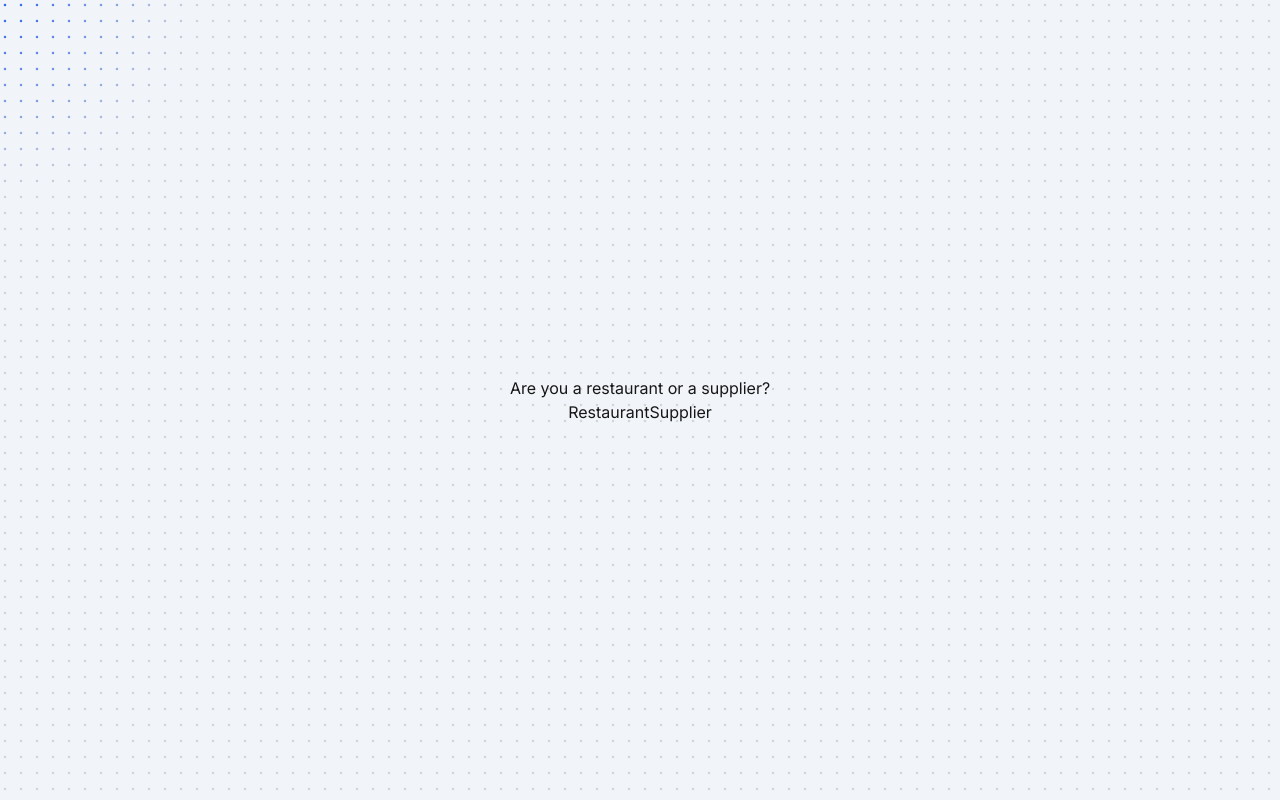
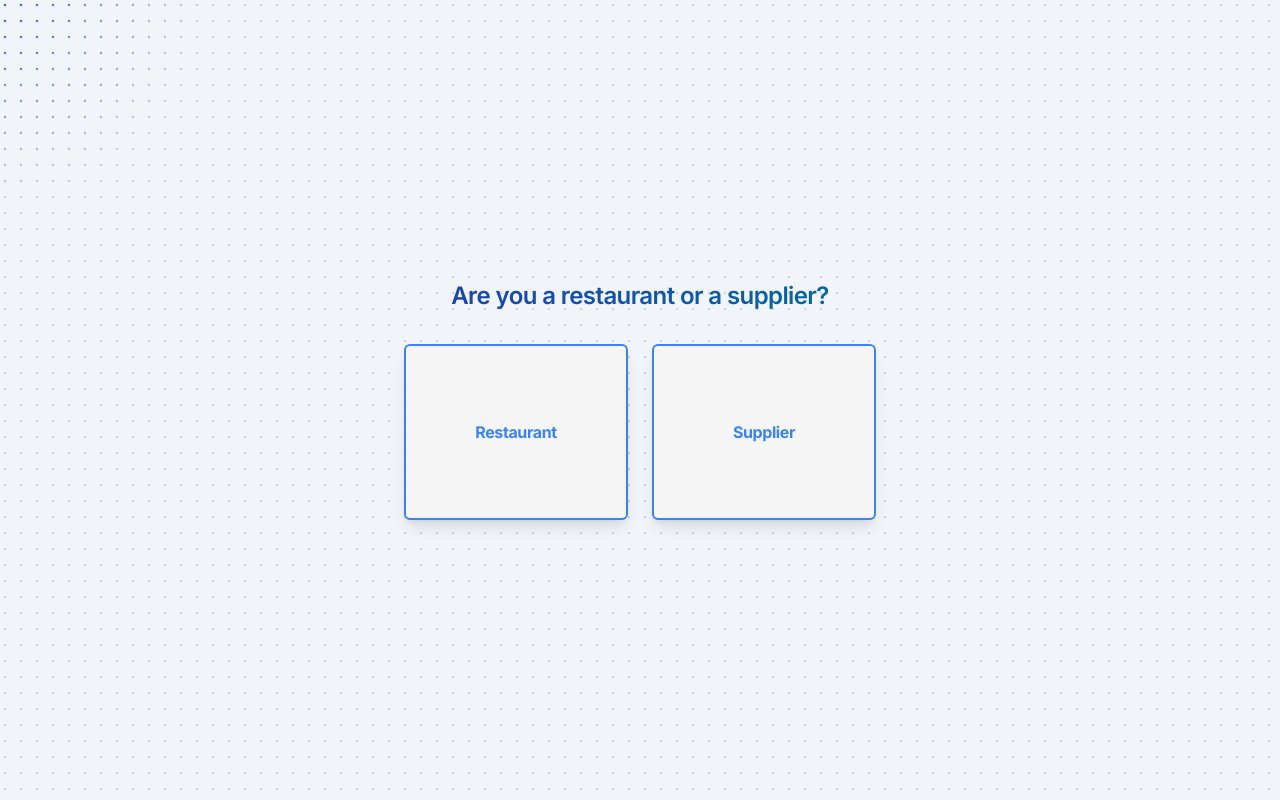
Before and after one commit to adeep9/cultivate, a Next.js app: page /survey in a window 1280 px wide. Built offline with nearby package versions, Linux system fonts and the light colour scheme.

Commit message:
survey buttons first step styling

```diff
--- a/app/components/survey.tsx
+++ b/app/components/survey.tsx
@@ -1,6 +1,7 @@
 "use client";
 
 import React, { useState } from "react";
+import "../styles/survey.css";
 
 const SurveyForm = () => {
   // State to keep track of the current step
@@ -40,14 +41,28 @@ const SurveyForm = () => {
   return (
       <div>
         {step === 1 && (
-        <div>
-          <p>Are you a restaurant or a supplier?</p>
-          <button onClick={() => { setFormData({ ...formData, userType: "restaurant" }); handleNext(); }}>
+          <div className="space-y-8">
+            <p className="text-2xl font-semibold tracking-tight bg-gradient-to-r from-blue-800 to-sky-700 bg-clip-text text-transparent">Are you a restaurant or a supplier?</p>
+            <div className="flex space-x-6">
+              <button
+                className="btn-custom-r"
+                onClick={() => {
+                  setFormData({ ...formData, userType: "restaurant" });
+                  handleNext();
+                }}
+              >
                 Restaurant
               </button>
-          <button onClick={() => { setFormData({ ...formData, userType: "supplier" }); handleNext(); }}>
+              <button
+                className="btn-custom-s"
+                onClick={() => {
+                  setFormData({ ...formData, userType: "supplier" });
+                  handleNext();
+                }}
+              >
                 Supplier
               </button>
+            </div>
           </div>
         )}
 
--- a/app/layout.tsx
+++ b/app/layout.tsx
@@ -1,6 +1,6 @@
 import type { Metadata } from "next";
 import { Inter } from '@next/font/google';
-import "./globals.css";
+import "./styles/globals.css";
 
 const inter = Inter({ subsets: ['latin'] });
 
--- /dev/null
+++ b/app/styles/survey.css
@@ -0,0 +1,12 @@
+@tailwind base;
+@tailwind components;
+@tailwind utilities;
+
+/* Custom Styles */
+.btn-custom-r {
+  @apply w-56 h-44 bg-neutral-100 text-blue-500 tracking-tight font-bold rounded-md shadow-lg border-2 border-blue-500 hover:bg-blue-200 transition duration-300 ease-in-out;
+}
+
+.btn-custom-s {
+  @apply w-56 h-44 bg-neutral-100 text-blue-500 tracking-tight font-bold rounded-md shadow-lg border-2 border-blue-500 hover:bg-blue-200 transition duration-300 ease-in-out;
+}
```
Also changed, not shown: app/styles/globals.css (renamed from app/globals.css). Lines whose indentation alone changed are shown as unchanged.
